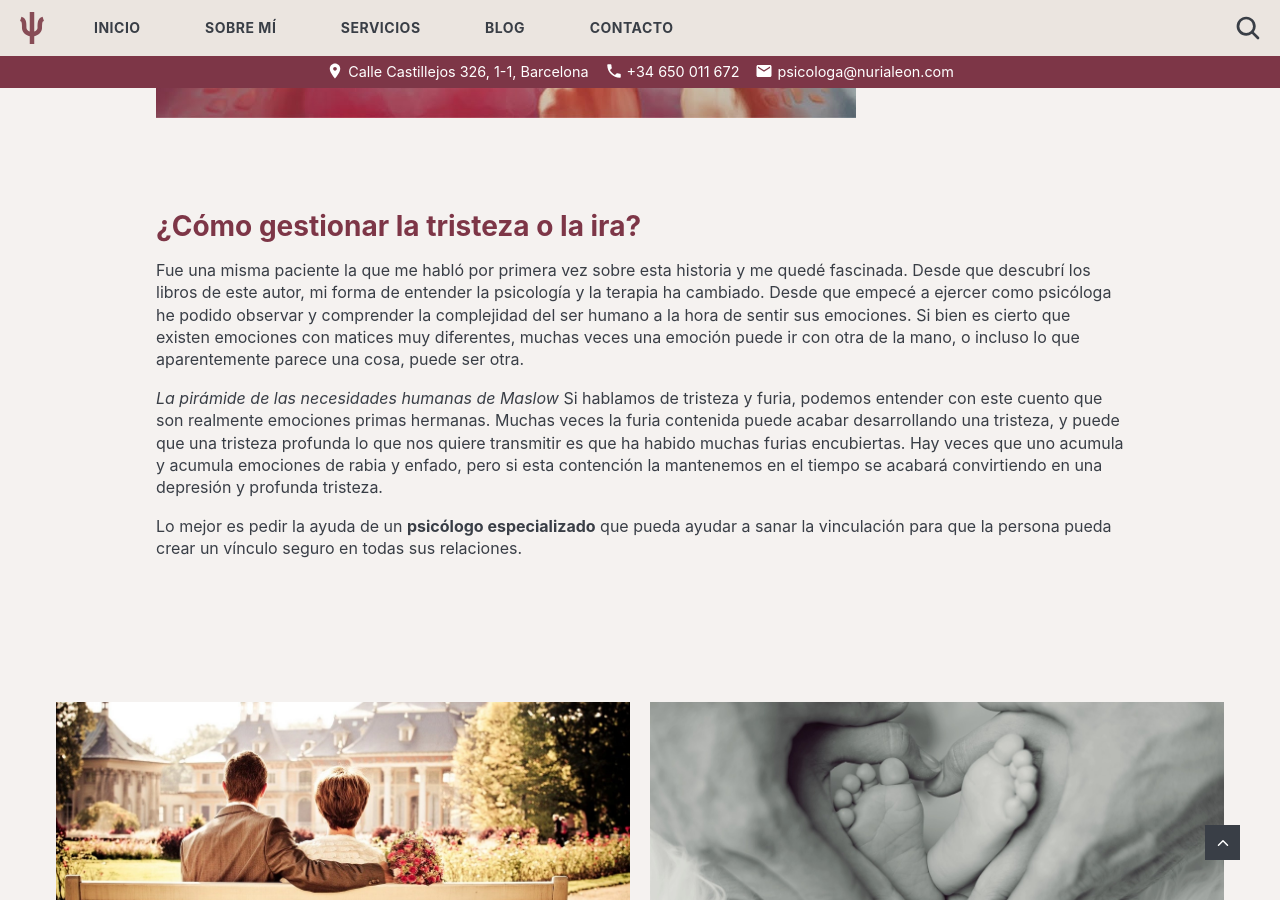
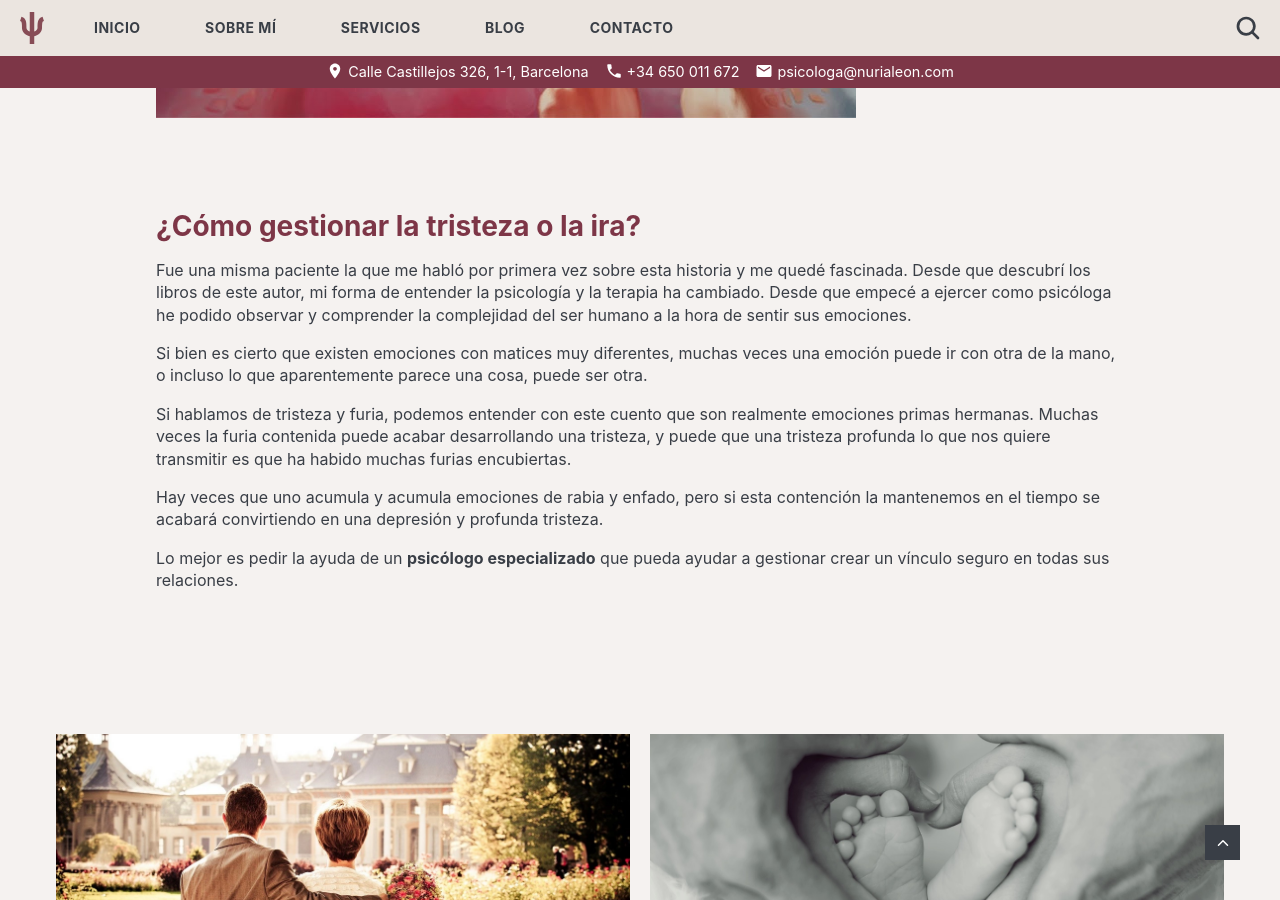
Before and after one commit to nurialeonsallent/nurialeon.com, a Jekyll site: the page built from _posts/2021-01-01-tristeza-furia-emociones-bucay.markdown, in a window 1280 px wide and 900 px high, scrolled down 1763 px. Built offline with Jekyll 4.4.1, drawn with Linux system fonts in a browser that asks for light colours.

Commit message:
emociones

```diff
--- a/_posts/2021-01-01-tristeza-furia-emociones-bucay.markdown
+++ b/_posts/2021-01-01-tristeza-furia-emociones-bucay.markdown
@@ -41,13 +41,14 @@ Cuentan que desde entonces, muchas veces uno se encuentra con la furia, ciega, c
 
 ## ¿Cómo gestionar la tristeza o la ira?
 
-Fue una misma paciente la que me habló por primera vez sobre esta historia y me quedé fascinada. Desde que descubrí los libros de este autor, mi forma de entender la psicología y la terapia ha cambiado. Desde que empecé a ejercer como psicóloga he podido observar y comprender la complejidad del ser humano a la hora de sentir sus emociones. Si bien es cierto que existen emociones con matices muy diferentes, muchas veces una emoción puede ir con otra de la mano, o incluso lo que aparentemente parece una cosa, puede ser otra.
+Fue una misma paciente la que me habló por primera vez sobre esta historia y me quedé fascinada. Desde que descubrí los libros de este autor, mi forma de entender la psicología y la terapia ha cambiado. Desde que empecé a ejercer como psicóloga he podido observar y comprender la complejidad del ser humano a la hora de sentir sus emociones.
+
+Si bien es cierto que existen emociones con matices muy diferentes, muchas veces una emoción puede ir con otra de la mano, o incluso lo que aparentemente parece una cosa, puede ser otra.
 
 
+Si hablamos de tristeza y furia, podemos entender con este cuento que son realmente emociones primas hermanas. Muchas veces la furia contenida puede acabar desarrollando una tristeza, y puede que una tristeza profunda lo que nos quiere transmitir es que ha habido muchas furias encubiertas.
 
-*La pirámide de las necesidades humanas de Maslow*
-Si hablamos de tristeza y furia, podemos entender con este cuento que son realmente emociones primas hermanas. Muchas veces la furia contenida puede acabar desarrollando una tristeza, y puede que una tristeza profunda lo que nos quiere transmitir es que ha habido muchas furias encubiertas. Hay veces que uno acumula y acumula emociones de rabia y enfado, pero si esta contención la mantenemos en el tiempo se acabará convirtiendo en una depresión y profunda tristeza.
+Hay veces que uno acumula y acumula emociones de rabia y enfado, pero si esta contención la mantenemos en el tiempo se acabará convirtiendo en una depresión y profunda tristeza.
 
 
-
-Lo mejor es pedir la ayuda de un **psicólogo especializado** que pueda ayudar a sanar la vinculación para que la persona pueda crear un vínculo seguro en todas sus relaciones.
+Lo mejor es pedir la ayuda de un **psicólogo especializado** que pueda ayudar a gestionar  crear un vínculo seguro en todas sus relaciones.
```
